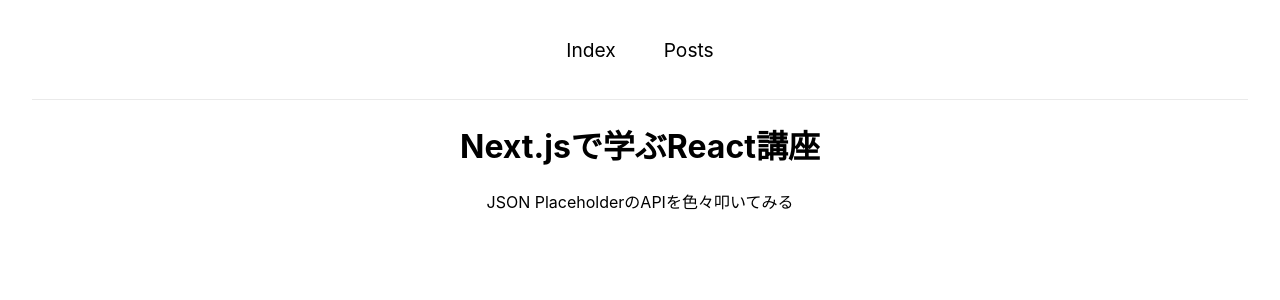
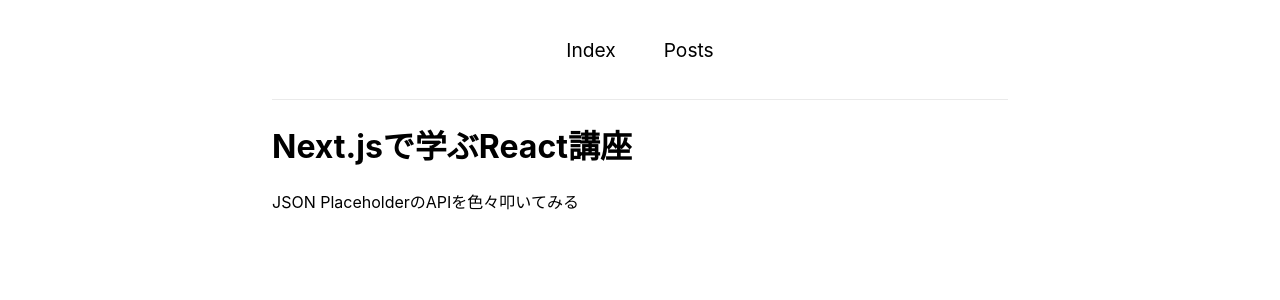
Before and after one commit to keido555/study-react, a Next.js app: page / in a window 1280 px wide. Shown: the top 300 px of the page. Built offline with nearby package versions, Linux system fonts and the light colour scheme.

Commit message:
💄 cssの変更

```diff
--- a/src/styles/Home.module.css
+++ b/src/styles/Home.module.css
@@ -1,4 +1,7 @@
 .container {
+  min-height: 100vh;
+  max-width: 800px;
+  /* text-align: center; */
+  margin: 0 auto;
   padding: 0 2rem;
-  text-align: center;
 }
```
